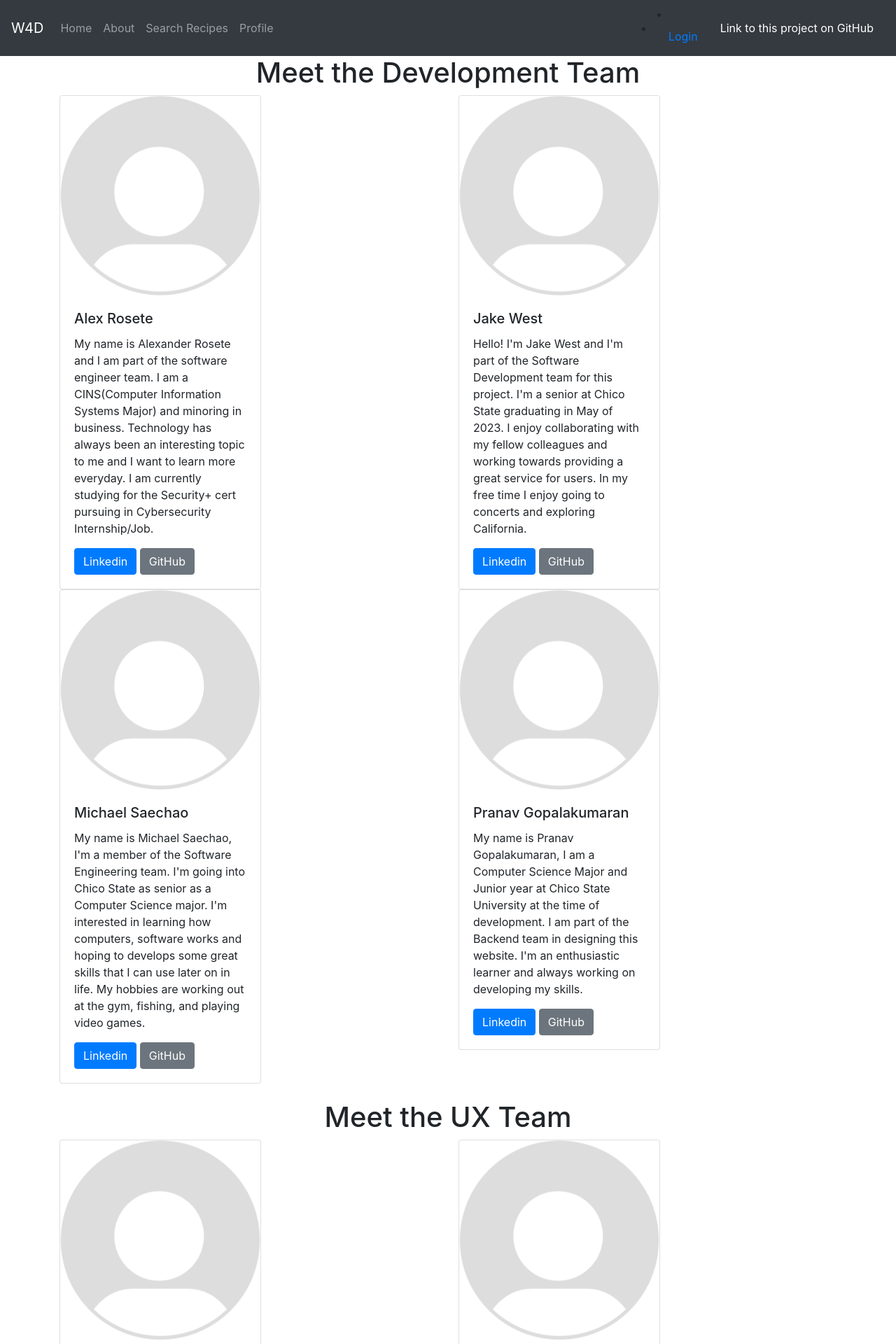
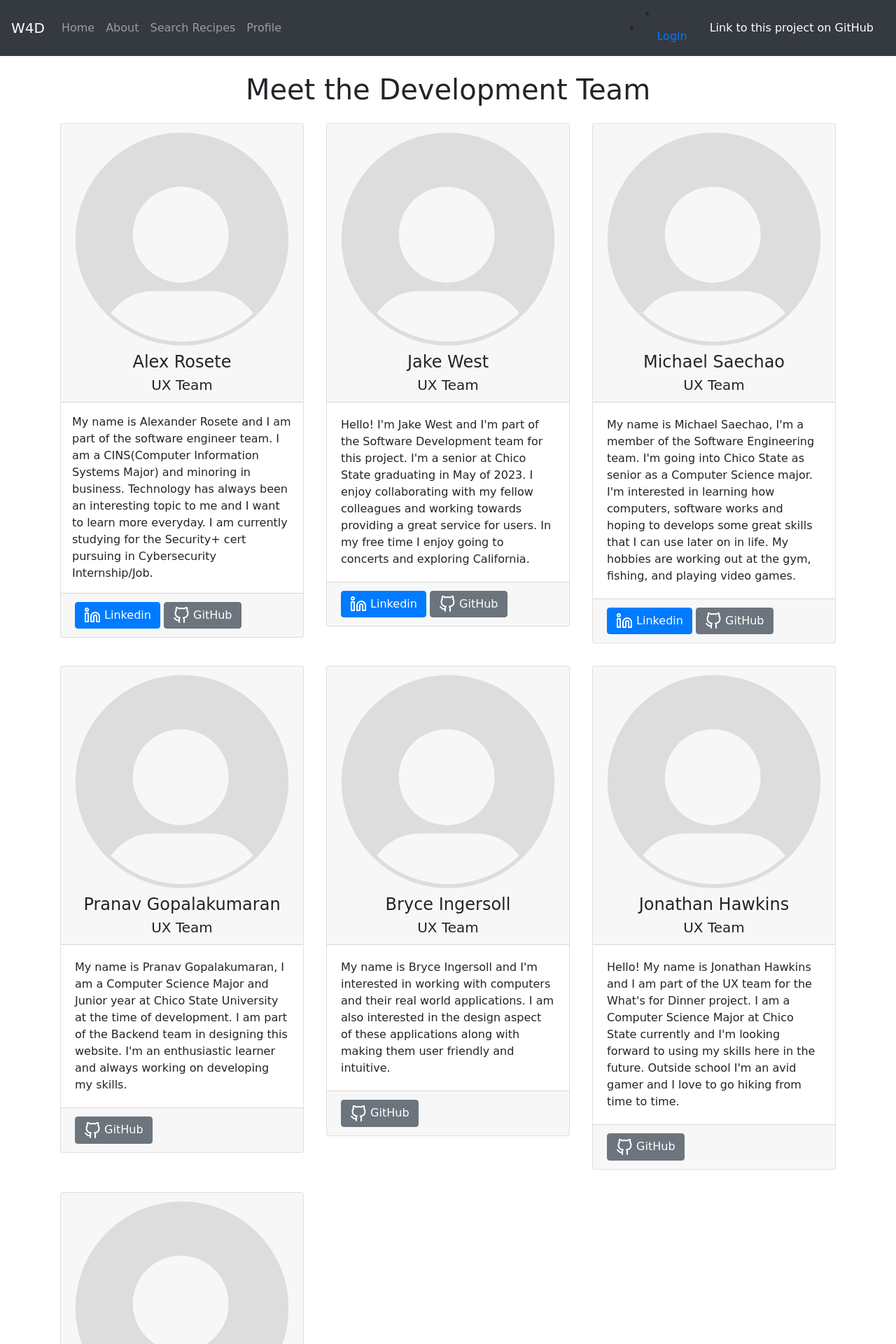
Before and after one commit to ChicoState/What4Dinner, a Django app: page /about/ in a window 1280 px wide. Shown: the top 1920 px of the page at 70% size. Run offline with Django 4.2, Linux system fonts and the light colour scheme; some web fonts are replaced.

Commit message:
Restructuring About Us page layout, Changing font, Added feather to bootstrap for Icons

```diff
--- a/Whats4Dinner/templates/API/about.html
+++ b/Whats4Dinner/templates/API/about.html
@@ -1,27 +1,30 @@
 <!DOCTYPE html>
 <html lang="en">
+
 <head>
   {% load static %}
   <meta charset="UTF-8" />
   <meta http-equiv="X-UA-Compatible" content="IE=edge" />
   <meta name="viewport" content="width=device-width, initial-scale=1.0" />
   <title>About Us</title>
-    {% include 'bootstrap.html' %}
+  {% include 'head.html' %}
 </head>
+
 <body>
   {% include 'nav.html' %}
-    <h1 class="text-center">Meet the Development Team</h1>
-    <div class="container">
-      <div class="row">
-        <div class="col">
-          <div class="card" style="width: 18rem">
-            <img
-              src="{%static 'Default_pfp.png'%}"
-              class="card-img-top"
-              alt="default profile picture"
-            />
-            <div class="card-body">
-              <h5 class="card-title">Alex Rosete</h5>
+  <h1 class="text-center mt-4">
+    Meet the Development Team
+  </h1>
+  <div class="container px-lg-3">
+    <div class="row row-cols-md-3 row-cols-1 mx-lg-n3">
+      <div class="col py-3 px-lg-3">
+        <div class="card">
+          <div class="card-header">
+            <img src="{%static 'Default_pfp.png'%}" class="card-img-top mb-2" alt="default profile picture" />
+            <h4 class="card-title text-center">Alex Rosete</h4>
+            <h5 class="card-subtitle text-center">UX Team</h5>
+          </div>
+          <div class="card-body p-3">
             <p class="card-text">
               My name is Alexander Rosete and I am part of the software
               engineer team. I am a CINS(Computer Information Systems Major)
@@ -30,30 +33,27 @@
               currently studying for the Security+ cert pursuing in
               Cybersecurity Internship/Job.
             </p>
-              <a
-                href="https://www.linkedin.com/in/alexander-rosete-675873207/"
-                target="_blank"
-                class="btn btn-primary"
-                >Linkedin</a
-              >
-              <a
-                href="https://github.com/arose510"
-                target="_blank"
-                class="btn btn-secondary"
-                >GitHub</a
-              >
+          </div>
+          <div class="card-footer">
+            <a href="https://www.linkedin.com/in/alexander-rosete-675873207/" target="_blank" class="btn btn-primary">
+              <i data-feather="linkedin"></i>
+              Linkedin
+            </a>
+            <a href="https://github.com/arose510" target="_blank" class="btn btn-secondary">
+              <i data-feather="github"></i>
+              GitHub
+            </a>
           </div>
         </div>
       </div>
-        <div class="col">
-          <div class="card" style="width: 18rem">
-            <img
-              src="{%static 'Default_pfp.png'%}"
-              class="card-img-top"
-              alt="default profile picture"
-            />
+      <div class="col py-3 px-lg-3">
+        <div class="card">
+          <div class="card-header">
+            <img src="{%static 'Default_pfp.png'%}" class="card-img-top mb-2" alt="default profile picture" />
+            <h4 class="card-title text-center">Jake West</h4>
+            <h5 class="card-subtitle text-center">UX Team</h5>
+          </div>
           <div class="card-body">
-              <h5 class="card-title">Jake West</h5>
             <p class="card-text">
               Hello! I'm Jake West and I'm part of the Software Development
               team for this project. I'm a senior at Chico State graduating in
@@ -61,32 +61,27 @@
               working towards providing a great service for users. In my free
               time I enjoy going to concerts and exploring California.
             </p>
-              <a
-                href="https://www.linkedin.com/in/jacob-s-west/"
-                target="_blank"
-                class="btn btn-primary"
-                >Linkedin</a
-              >
-              <a
-                href="https://github.com/jakewest35"
-                target="_blank"
-                class="btn btn-secondary"
-                >GitHub</a
-              >
+          </div>
+          <div class="card-footer">
+            <a href="https://www.linkedin.com/in/jacob-s-west/" target="_blank" class="btn btn-primary">
+              <i data-feather="linkedin"></i>
+              Linkedin
+            </a>
+            <a href="https://github.com/jakewest35" target="_blank" class="btn btn-secondary">
+              <i data-feather="github"></i>
+              GitHub
+            </a>
           </div>
         </div>
       </div>
+      <div class="col py-3 px-lg-3">
+        <div class="card">
+          <div class="card-header">
+            <img src="{%static 'Default_pfp.png'%}" class="card-img-top mb-2" alt="default profile picture" />
+            <h4 class="card-title text-center">Michael Saechao</h4>
+            <h5 class="card-subtitle text-center">UX Team</h5>
           </div>
-      <div class="row">
-        <div class="col">
-          <div class="card" style="width: 18rem">
-            <img
-              src="{%static 'Default_pfp.png'%}"
-              class="card-img-top"
-              alt="default profile picture"
-            />
           <div class="card-body">
-              <h5 class="card-title">Michael Saechao</h5>
             <p class="card-text">
               My name is Michael Saechao, I'm a member of the Software
               Engineering team. I'm going into Chico State as senior as a
@@ -95,30 +90,27 @@
               skills that I can use later on in life. My hobbies are working
               out at the gym, fishing, and playing video games.
             </p>
-              <a
-                href="https://www.linkedin.com/in/michael-saechao-0b5193180/"
-                target="_blank"
-                class="btn btn-primary"
-                >Linkedin</a
-              >
-              <a
-                href="https://github.com/Michael-Saechao"
-                target="_blank"
-                class="btn btn-secondary"
-                >GitHub</a
-              >
+          </div>
+          <div class="card-footer">
+            <a href="https://www.linkedin.com/in/michael-saechao-0b5193180/" target="_blank" class="btn btn-primary">
+              <i data-feather="linkedin"></i>
+              Linkedin
+            </a>
+            <a href="https://github.com/Michael-Saechao" target="_blank" class="btn btn-secondary">
+              <i data-feather="github"></i>
+              GitHub
+            </a>
           </div>
         </div>
       </div>
-        <div class="col">
-          <div class="card" style="width: 18rem">
-            <img
-              src="{%static 'Default_pfp.png'%}"
-              class="card-img-top"
-              alt="default profie picture"
-            />
+      <div class="col py-3 px-lg-3">
+        <div class="card">
+          <div class="card-header">
+            <img src="{%static 'Default_pfp.png'%}" class="card-img-top mb-2" alt="default profile picture" />
+            <h4 class="card-title text-center">Pranav Gopalakumaran</h4>
+            <h5 class="card-subtitle text-center">UX Team</h5>
+          </div>
           <div class="card-body">
-              <h5 class="card-title">Pranav Gopalakumaran</h5>
             <p class="card-text">
               My name is Pranav Gopalakumaran, I am a Computer Science Major
               and Junior year at Chico State University at the time of
@@ -126,55 +118,47 @@
               website. I'm an enthusiastic learner and always working on
               developing my skills.
             </p>
-              <a href="#" target="_blank" class="btn btn-primary">Linkedin</a>
-              <a
-                href="https://github.com/PranavGopal999"
-                target="_blank"
-                class="btn btn-secondary"
-                >GitHub</a
-              >
+          </div>
+          <div class="card-footer">
+            <a href="https://github.com/PranavGopal999" target="_blank" class="btn btn-secondary">
+              <i data-feather="github"></i>
+              GitHub
+            </a>
           </div>
         </div>
       </div>
+      <div class="col py-3 px-lg-3">
+        <div class="card">
+          <div class="card-header">
+            <img src="{%static 'Default_pfp.png'%}" class="card-img-top mb-2" alt="default profile picture" />
+            <h4 class="card-title text-center">Bryce Ingersoll</h4>
+            <h5 class="card-subtitle text-center">UX Team</h5>
           </div>
-    </div>
-    <br />
-    <h1 class="text-center">Meet the UX Team</h1>
-    <div class="container">
-      <div class="row">
-        <div class="col">
-          <div class="card" style="width: 18rem">
-            <img
-              src="{%static 'Default_pfp.png'%}"
-              class="card-img-top"
-              alt="default profile picture"
-            />
           <div class="card-body">
-              <h5 class="card-title">Bryce Ingersoll</h5>
             <p class="card-text">
               My name is Bryce Ingersoll and I'm interested in working with
               computers and their real world applications. I am also
               interested in the design aspect of these applications along with
               making them user friendly and intuitive.
             </p>
-              <a
-                href="https://github.com/UsabilityEngineering/ux-portfolio-bmxbrick"
-                target="_blank"
-                class="btn btn-secondary"
-                >GitHub</a
-              >
+          </div>
+          <div class="card-footer">
+            <a href="https://github.com/UsabilityEngineering/ux-portfolio-bmxbrick" target="_blank"
+              class="btn btn-secondary">
+              <i data-feather="github"></i>
+              GitHub
+            </a>
           </div>
         </div>
       </div>
-        <div class="col">
-          <div class="card" style="width: 18rem">
-            <img
-              src="{%static 'Default_pfp.png'%}"
-              class="card-img-top"
-              alt="default profile picture"
-            />
+      <div class="col py-3 px-lg-3">
+        <div class="card">
+          <div class="card-header">
+            <img src="{%static 'Default_pfp.png'%}" class="card-img-top mb-2" alt="default profile picture" />
+            <h4 class="card-title text-center">Jonathan Hawkins</h4>
+            <h5 class="card-subtitle text-center">UX Team</h5>
+          </div>
           <div class="card-body">
-              <h5 class="card-title">Jonathan Hawkins</h5>
             <p class="card-text">
               Hello! My name is Jonathan Hawkins and I am part of the UX team
               for the What's for Dinner project. I am a Computer Science Major
@@ -182,42 +166,37 @@
               skills here in the future. Outside school I'm an avid gamer and
               I love to go hiking from time to time.
             </p>
-              <a
-                href="https://github.com/UsabilityEngineering/ux-portfolio-JHawkins7358"
-                target="_blank"
-                class="btn btn-secondary"
-                >GitHub</a
-              >
+          </div>
+          <div class="card-footer">
+            <a href="https://github.com/UsabilityEngineering/ux-portfolio-JHawkins7358" target="_blank"
+              class="btn btn-secondary">
+              <i data-feather="github"></i>
+              GitHub
+            </a>
           </div>
         </div>
       </div>
+      <div class="col py-3 px-lg-3">
+        <div class="card">
+          <div class="card-header">
+            <img src="{%static 'Default_pfp.png'%}" class="card-img-top mb-2" alt="default profile picture" />
+            <h4 class="card-title text-center">Willow Brockhoff</h4>
+            <h5 class="card-subtitle text-center">UX Team</h5>
           </div>
-      <div class="row">
-        <div class="col">
-          <div class="card" style="width: 18rem">
-            <img
-              src="{%static 'Default_pfp.png'%}"
-              class="card-img-top"
-              alt="default profile picture"
-            />
-            <div class="card-body">
-              <h5 class="card-title">Willow Brockhoff</h5>
+          <div class="card-body p-3">
             <p class="card-text">
               Hi, my name is Willow Brockhoff! I am on the UX team for Whats
               for Dinner and am a Computer Science major at Chico State. I
               intend to enter the tech field once I graduate college and in my
               free time I enjoy rock climbing and crocheting!
             </p>
-              <a
-                href="https://github.com/UsabilityEngineering/ux-portfolio-willowbrockhoff"
-                target="_blank"
-                class="btn btn-secondary"
-                >GitHub</a
-              >
+            <a href="https://github.com/UsabilityEngineering/ux-portfolio-willowbrockhoff" target="_blank"
+              class="btn btn-secondary"><i data-feather="github"></i> GitHub</a>
           </div>
         </div>
       </div>
     </div>
   </div>
 </body>
+
 </html>
--- a/Whats4Dinner/templates/API/home.html
+++ b/Whats4Dinner/templates/API/home.html
@@ -6,7 +6,7 @@
     <meta http-equiv="X-UA-Compatible" content="IE=edge" />
     <meta name="viewport" content="width=device-width, initial-scale=1.0" />
     <title>Whats 4 Dinner</title>
-    {% include 'bootstrap.html' %}
+    {% include 'head.html' %}
   </head>
   <body>
     {% include 'nav.html' %}
--- a/Whats4Dinner/templates/API/login.html
+++ b/Whats4Dinner/templates/API/login.html
@@ -1,7 +1,7 @@
 <html>
 <head>
   {% load static %}
-  {% include 'bootstrap.html' %}
+  {% include 'head.html' %}
 </head>
 <body>
   {% include 'nav.html' %}
--- a/Whats4Dinner/templates/API/search.html
+++ b/Whats4Dinner/templates/API/search.html
@@ -6,7 +6,7 @@
     <meta http-equiv="X-UA-Compatible" content="IE=edge" />
     <meta name="viewport" content="width=device-width, initial-scale=1.0" />
     <title>Search Recipes</title>
-    {% include 'bootstrap.html' %}
+    {% include 'head.html' %}
   </head>
   <body>
     {% include 'nav.html' %}
--- a/Whats4Dinner/templates/API/signup.html
+++ b/Whats4Dinner/templates/API/signup.html
@@ -1,7 +1,7 @@
 <html>
 <head>
   {% load static %}
-  {% include 'bootstrap.html' %}
+  {% include 'head.html' %}
 </head>
 <body>
   {% include 'nav.html' %}
--- a/Whats4Dinner/templates/API/userprofile.html
+++ b/Whats4Dinner/templates/API/userprofile.html
@@ -7,7 +7,7 @@
     <meta http-equiv="X-UA-Compatible" content="IE=edge" />
     <meta name="viewport" content="width=device-width, initial-scale=1.0" />
     <title>Whats 4 Dinner</title>
-    {% include 'bootstrap.html' %}
+    {% include 'head.html' %}
   </head>
   <body>
     {% include 'nav.html' %}
--- a/Whats4Dinner/templates/bootstrap.html
+++ b/Whats4Dinner/templates/head.html
@@ -3,7 +3,7 @@
   href="https://cdn.jsdelivr.net/npm/bootstrap@4.4.1/dist/css/bootstrap.min.css"
   integrity="sha384-Vkoo8x4CGsO3+Hhxv8T/Q5PaXtkKtu6ug5TOeNV6gBiFeWPGFN9MuhOf23Q9Ifjh"
   crossorigin="anonymous"
-/>
+></script>
 <script
   src="https://code.jquery.com/jquery-3.4.1.slim.min.js"
   integrity="sha384-J6qa4849blE2+poT4WnyKhv5vZF5SrPo0iEjwBvKU7imGFAV0wwj1yYfoRSJoZ+n"
@@ -19,3 +19,16 @@
   integrity="sha384-wfSDF2E50Y2D1uUdj0O3uMBJnjuUD4Ih7YwaYd1iqfktj0Uod8GCExl3Og8ifwB6"
   crossorigin="anonymous"
 ></script>
+<script src="https://cdn.jsdelivr.net/npm/feather-icons/dist/feather.min.js"></script>
+<script>
+  $(document).ready(function () {
+    feather.replace()
+  })
+</script>
+{% comment %} Importing Comic Sans to CSS {% endcomment %}
+<style>
+  @import url('https://fonts.cdnfonts.com/css/sans-comic-sans');
+  body {
+    font-family: 'Comic Sans MS', cursive;
+  }
+</style>
```
Lines whose indentation alone changed are shown as unchanged.
